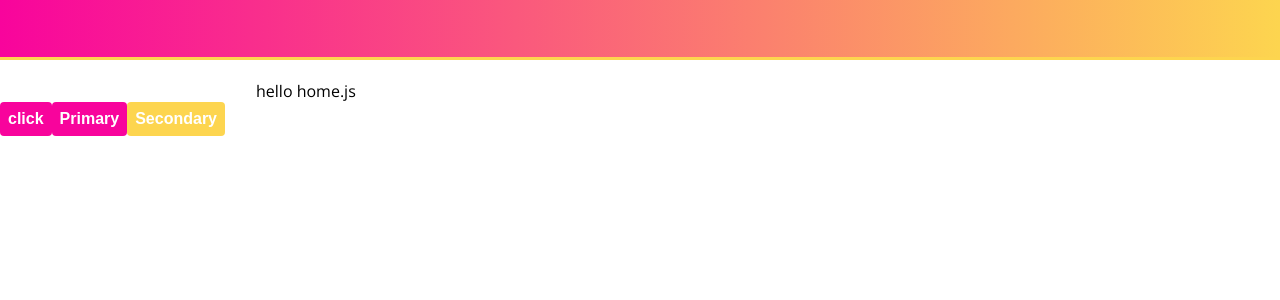
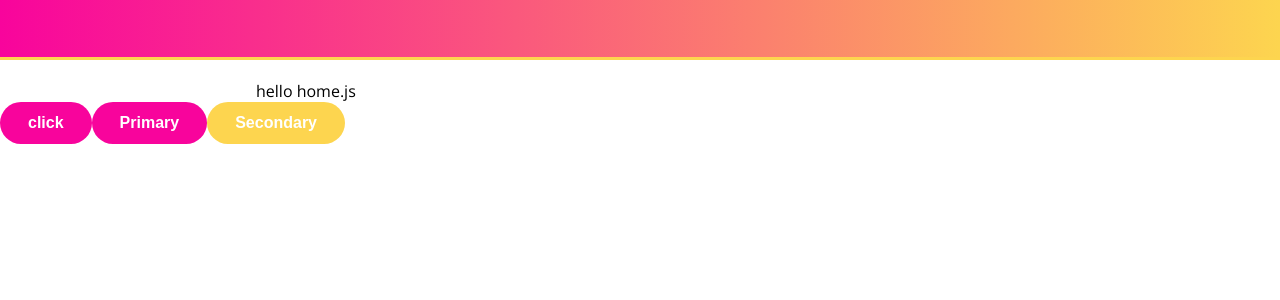
Before and after one commit to oanskyy/react-styled-components, a React (Create React App) app: page /login in a window 1280 px wide. Shown: the top 300 px of the page. Built offline with nearby package versions, Linux system fonts and the light colour scheme.

Commit message:
Create bulk styles using 'css' helper

```diff
--- a/src/components/common/Button.js
+++ b/src/components/common/Button.js
@@ -2,7 +2,7 @@ import styled, {css} from 'styled-components';
 
 const Button = styled.button`
     display: inline-block;
-    padding: 16px 32px;
+    padding: 12px 28px;
     border-radius: 28px;
     box-shadow: none;
     border: none;
@@ -14,19 +14,18 @@ const Button = styled.button`
     cursor: pointer;
     font-size: 1em;
     font-weight: bold;
+    text-align: center;
+    white-space: none;
+
+    /*  This is how we can add more than one property with just one interpolated function instead of adding for each single property (like the bg)  */
     ${props => props.large ? css`
-        padding: 10px;
-        /* border-radius: 5px;  */
+        padding: 16px 32px;
         font-size: 1.5em;
         ` : css`
-        padding: 8px;
-        border-radius: 4px;
+        padding: 12px 28px;
         font-size: 1em;
         `
     };
-    text-align: center;
-    white-space: none;
-
 
     /* this is an attribute that we are passing in, not a prop in the traditional sense, we have this disabled state */
     &:disabled{
@@ -36,7 +35,7 @@ const Button = styled.button`
     &:hover {
         background-color: #f8319a;
         position:relative;
-	    top:3px;
+	    top:1px;
     }
 `;
 
```
